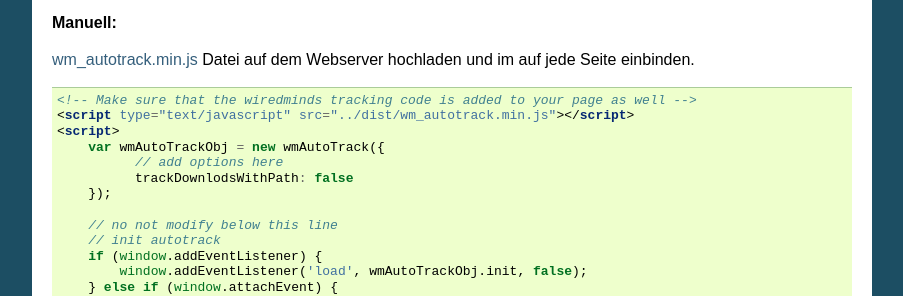
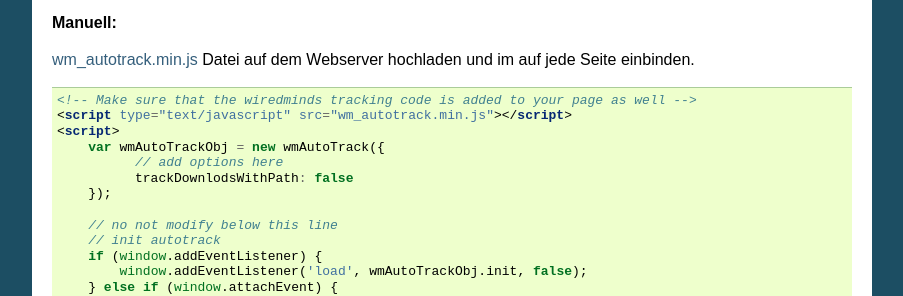
Before and after one commit to wiredminds/autotrack, a Sphinx documentation site: the page built from docs/source/index.rst, in a window 1280 px wide and 900 px high, scrolled down 708 px. Shown: the part 152-448 px from the top of the window, without its empty margins (198-1101 px from the left). Built offline with Sphinx 7.4.7, drawn with Linux system fonts in a browser that asks for light colours; some of the changed lines change nothing that is shown.

Commit message:
Updated usage in doc

```diff
--- a/docs/source/index.rst
+++ b/docs/source/index.rst
@@ -60,7 +60,7 @@ Datei auf dem Webserver hochladen und im auf jede Seite einbinden.
 .. code-block:: html
 
     <!-- Make sure that the wiredminds tracking code is added to your page as well -->
-    <script type="text/javascript" src="../dist/wm_autotrack.min.js"></script>
+    <script type="text/javascript" src="wm_autotrack.min.js"></script>
     <script>
         var wmAutoTrackObj = new wmAutoTrack({
               // add options here
```
